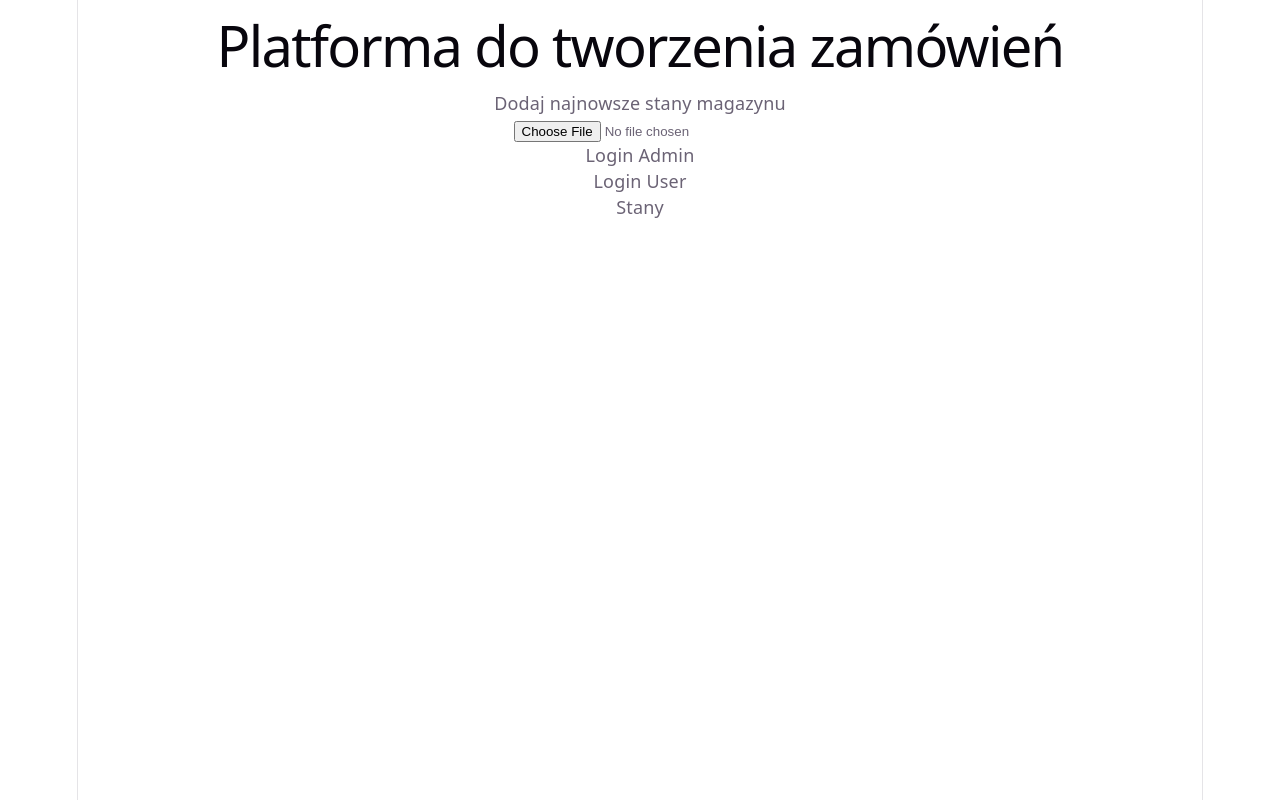
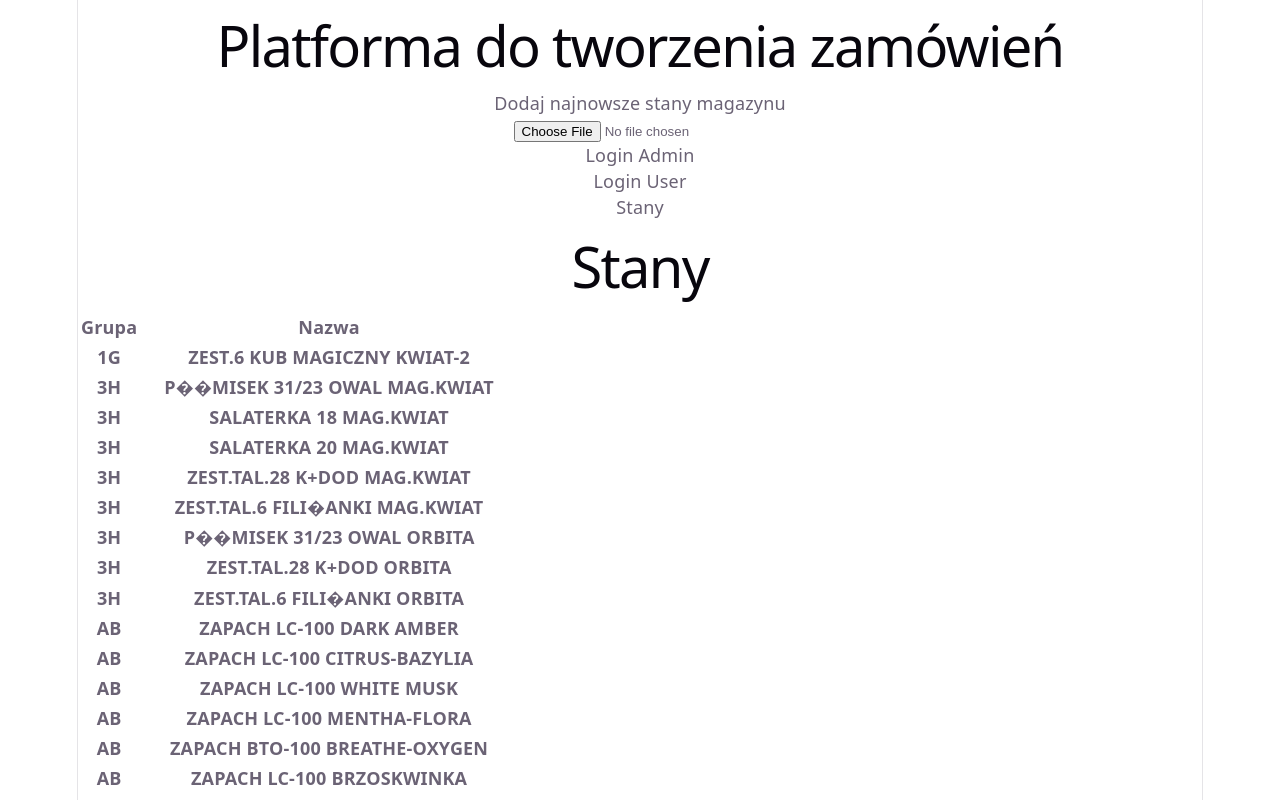
Before and after one commit to marcinoles87/orderApp, a React (Vite) app: page / in a window 1280 px wide. Shown: the top 800 px of the page. Built offline with nearby package versions, Linux system fonts and the light colour scheme; no server answers.

Commit message:
add code

```diff
--- a/src/App.jsx
+++ b/src/App.jsx
@@ -3,6 +3,7 @@ import Stany from "./assets/components/Stany"
 
 
 function App() {
+
 
   const [text,setText] = useState('')
 
--- a/src/assets/components/Stany.jsx
+++ b/src/assets/components/Stany.jsx
@@ -4,21 +4,31 @@ import stany from '../json/MGL.json'
 
 function Stany() {
 
-    fetch('../json/MGL.json')
-  .then(response => response.json())
-  .then(data => {
-    console.log(data);
-  });
+
   return (
     <div className='stany-container'>
         <div className='stany-datas'>
-            {stany.map( (item,index) =>{
+            <h1>Stany</h1>
+            <table>
+                <tr>
+                        <th>Grupa</th>
+                        <th>Nazwa</th>
+                    </tr>
+                {stany.map( (item,index) =>{
                 return(
-                    <div className='stany-data' key={index}>
-                        {item.nazwa}
-                        </div>
+                    <>
+                    <tr>
+                        <th>{item.GRUPA}</th>
+                        <th>{item.NAZWA}</th>
+                    </tr>
+                    </>
+
+
                 )
             })}
+
+
+            </table>
         </div>
 
     </div>
```
